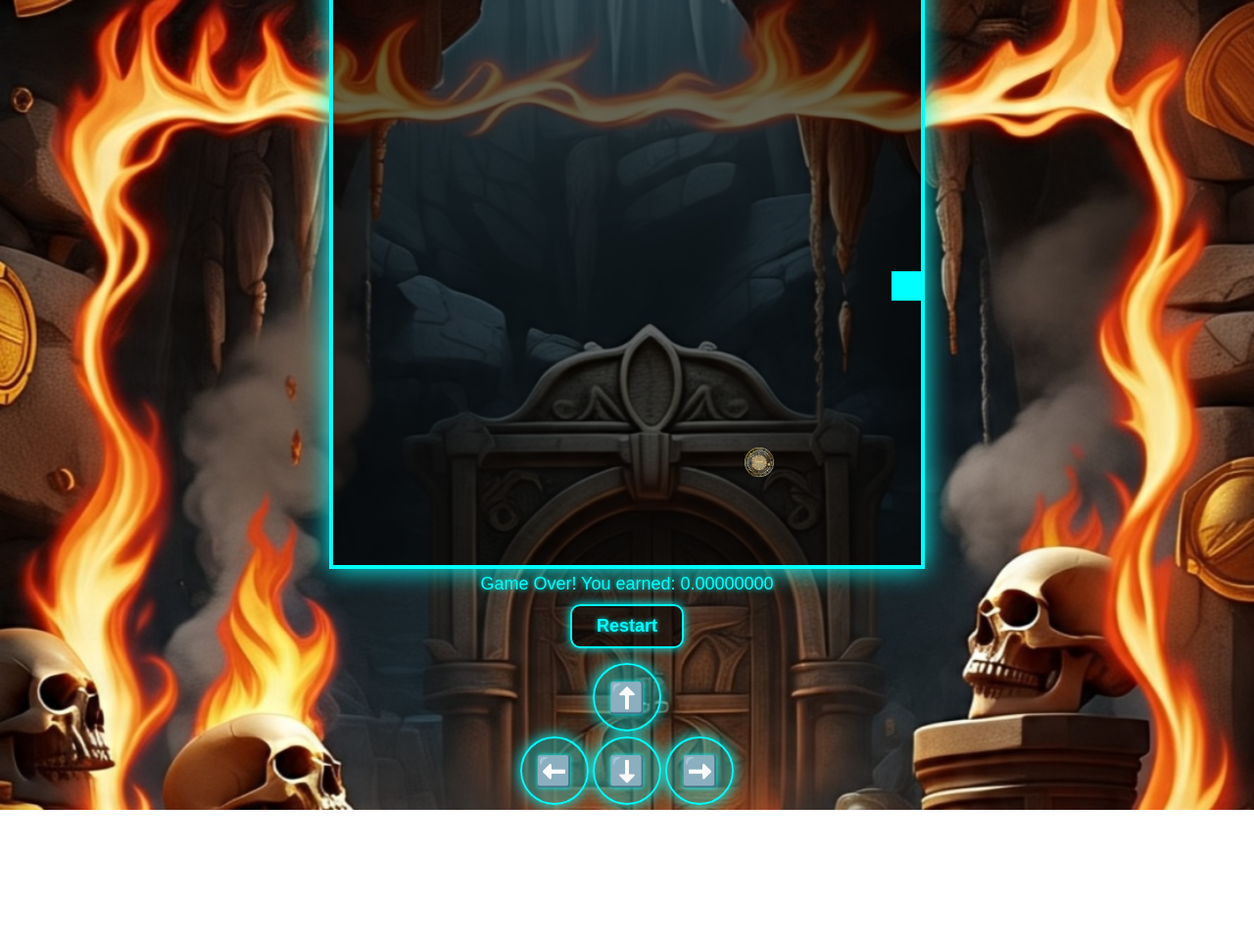
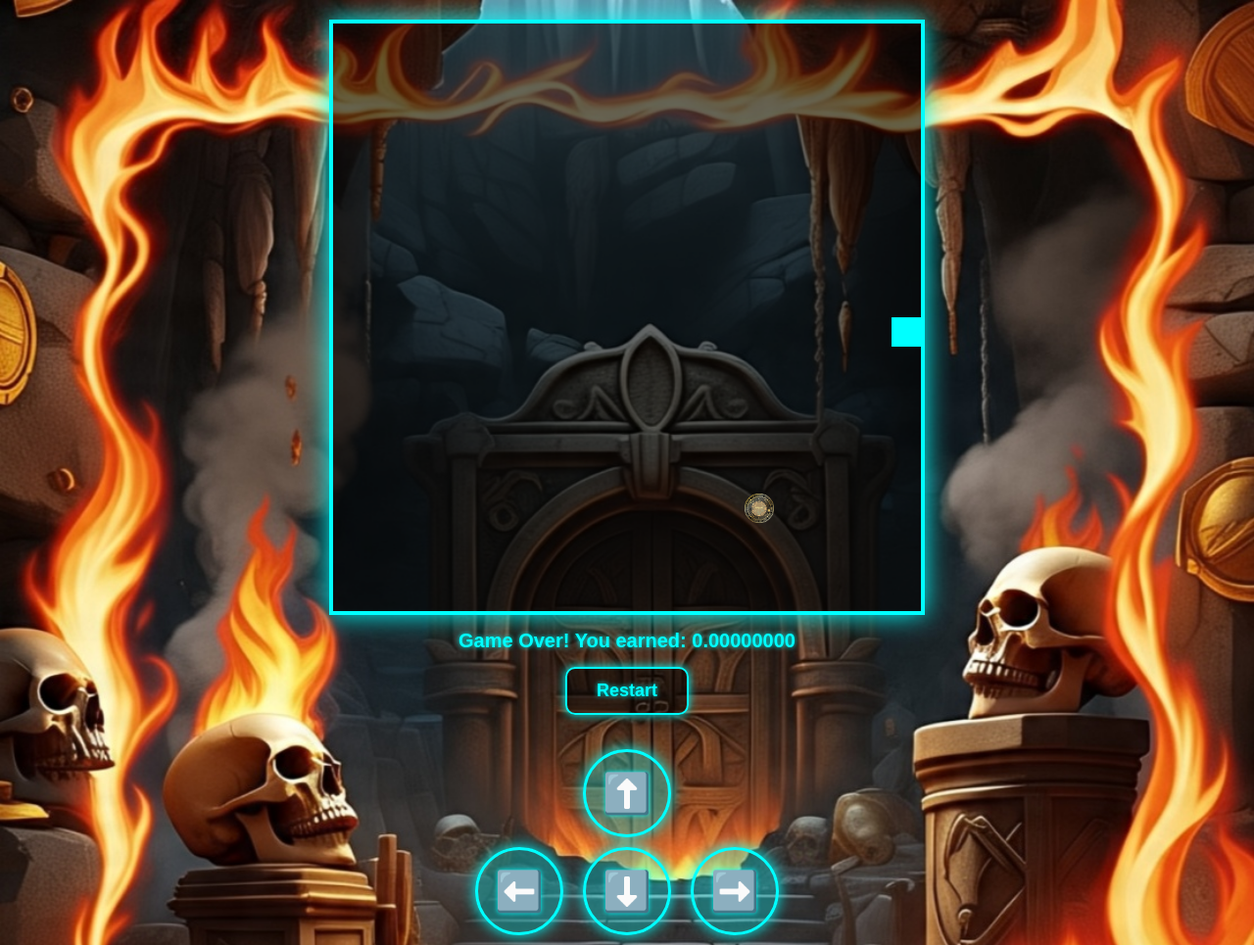
Before and after one commit to TiffyAI/Snake, a plain HTML site: page index.html in a window 1280 px wide. Shown: the whole page at 98% size. Before the commit the page ends 827 px from the top, so only its background shows below. Drawn offline with Linux system fonts and the light colour scheme.

Commit message:
Update index.html

```diff
--- a/index.html
+++ b/index.html
@@ -9,53 +9,36 @@
       padding: 0;
       background: url('stage1.jpg') no-repeat center center fixed;
       background-size: cover;
+      font-family: Arial, sans-serif;
       display: flex;
       flex-direction: column;
       align-items: center;
-      justify-content: center;
+      justify-content: start;
       height: 100vh;
-      font-family: Arial, sans-serif;
     }
 
     canvas {
       background-color: rgba(0, 0, 0, 0.6);
       border: 4px solid #0ff;
       box-shadow: 0 0 25px #0ff;
-      width: 90vw;
-      height: 90vw;
+      width: 95vw;
+      height: 95vw;
       max-width: 600px;
       max-height: 600px;
+      margin-top: 20px;
     }
 
-    #touch-controls {
-      margin-top: 10px;
-      text-align: center;
-    }
-
-    .arrow-row {
-      margin: 5px;
-    }
-
-    .arrow-btn {
-      background: rgba(0, 255, 255, 0.3);
-      border: 2px solid #0ff;
-      border-radius: 50%;
-      width: 70px;
-      height: 70px;
-      font-size: 30px;
-      color: #fff;
+    #score-display {
+      margin-top: 15px;
+      color: #0ff;
+      font-size: 20px;
+      font-weight: bold;
       text-shadow: 0 0 5px #0ff;
-      box-shadow: 0 0 15px #00ffff;
-      cursor: pointer;
-    }
-
-    .arrow-btn:active {
-      background-color: rgba(0, 255, 255, 0.5);
     }
 
     #restart-btn {
-      margin-top: 10px;
-      padding: 10px 25px;
+      margin: 15px;
+      padding: 12px 30px;
       font-size: 18px;
       font-weight: bold;
       border: 2px solid #0ff;
@@ -67,18 +50,48 @@
       cursor: pointer;
     }
 
-    #score-display {
-      margin-top: 5px;
-      color: #0ff;
-      font-size: 18px;
+    #touch-controls {
+      margin-top: 10px;
+      text-align: center;
+    }
+
+    .arrow-row {
+      display: flex;
+      justify-content: center;
+      gap: 20px;
+      margin: 10px 0;
+    }
+
+    .arrow-btn {
+      background: rgba(0, 255, 255, 0.3);
+      border: 3px solid #0ff;
+      border-radius: 50%;
+      width: 90px;
+      height: 90px;
+      font-size: 40px;
+      color: #fff;
       text-shadow: 0 0 5px #0ff;
+      box-shadow: 0 0 15px #00ffff;
+      cursor: pointer;
+    }
+
+    .arrow-btn:active {
+      background-color: rgba(0, 255, 255, 0.5);
+      transform: scale(0.95);
+    }
+
+    @media (max-width: 400px) {
+      .arrow-btn {
+        width: 70px;
+        height: 70px;
+        font-size: 30px;
+      }
     }
   </style>
 </head>
 <body>
   <canvas id="game" width="600" height="600"></canvas>
   <div id="score-display">Score: 0</div>
-
   <button id="restart-btn" onclick="restartGame()">Restart</button>
 
   <div id="touch-controls">
@@ -92,7 +105,6 @@
     </div>
   </div>
 
-  <!-- Sound effects -->
   <audio id="eatSound" src="eat.wav" preload="auto"></audio>
   <audio id="gameOverSound" src="game-over.wav" preload="auto"></audio>
 
@@ -102,13 +114,8 @@
     const box = 30;
     let direction = "RIGHT";
     let score = 0;
-
     let snake = [{ x: 9 * box, y: 10 * box }];
-
-    let food = {
-      x: Math.floor(Math.random() * 19) * box,
-      y: Math.floor(Math.random() * 19) * box
-    };
+    let food = { x: Math.floor(Math.random() * 19) * box, y: Math.floor(Math.random() * 19) * box };
 
     const foodImage = new Image();
     foodImage.src = "TiffyAI-Token.png";
@@ -137,7 +144,7 @@
       ctx.clearRect(0, 0, canvas.width, canvas.height);
 
       for (let i = 0; i < snake.length; i++) {
-        ctx.fillStyle = (i === 0) ? "#00ffff" : "#00aaaa";
+        ctx.fillStyle = (i === 0) ? "#00ffff" : "#00cccc";
         ctx.fillRect(snake[i].x, snake[i].y, box, box);
       }
 
@@ -199,7 +206,7 @@
     }
 
     document.addEventListener("keydown", setDirection);
-    restartGame(); // start first time
+    restartGame();
   </script>
 </body>
 </html>
```
